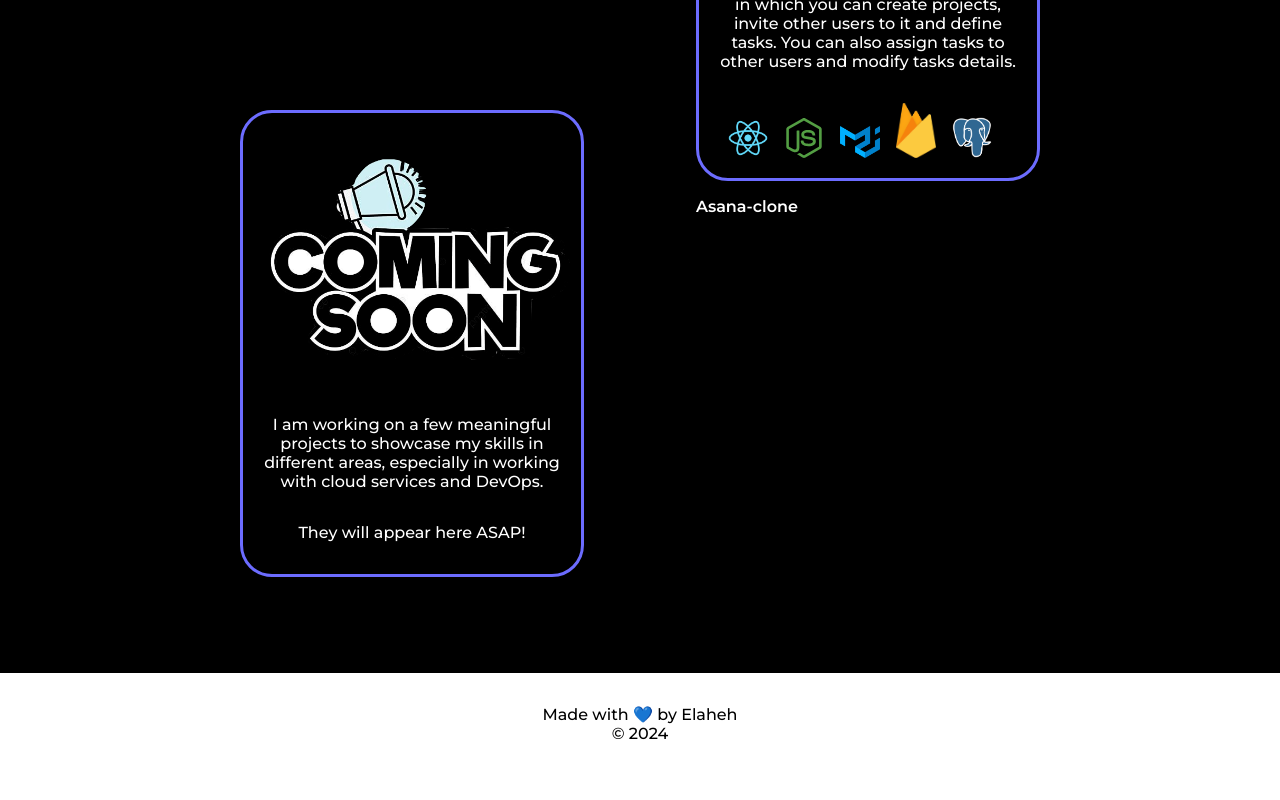
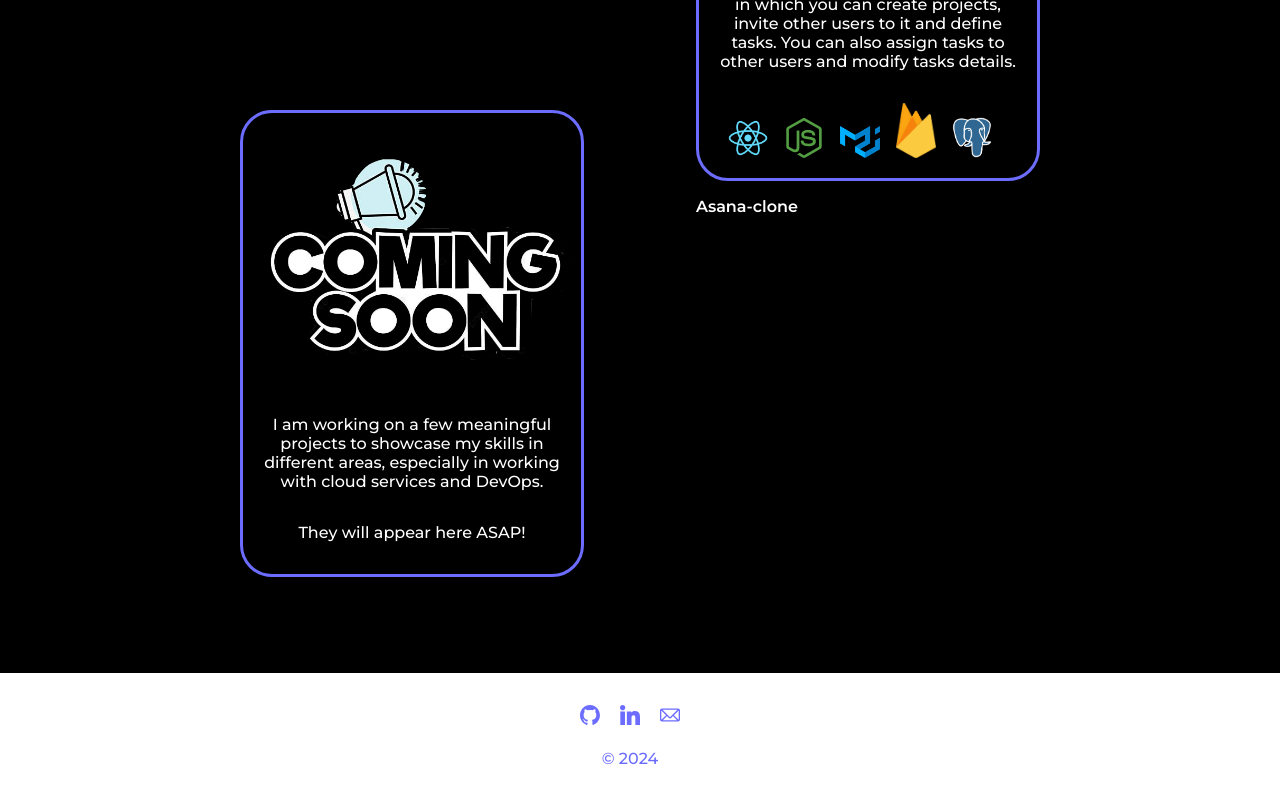
Before and after one commit to eviva2000/portfolio-24, a React (Create React App) app: page / in a window 1280 px wide. Shown: the part 1544-2344 px from the top of the page. Before the commit the page ends 2319 px from the top, so only its background shows below. Built offline with nearby package versions, Linux system fonts and the light colour scheme.

Commit message:
updated footer

```diff
--- a/src/App.css
+++ b/src/App.css
@@ -129,6 +129,9 @@ section {
   position: relative;
   box-shadow: 0 15px 50px rgba(0, 0, 0, 0.2);
   border-radius: 10px;
+  display: flex !important;
+  justify-content: center !important;
+  align-items: center !important;
 }
 
 .swiper-slide span {
@@ -155,11 +158,6 @@ section {
   color: #6c6cff;
   -webkit-background-clip: text;
   background-clip: text;
-}
-.swiper-slide {
-  display: flex !important;
-  justify-content: center !important;
-  align-items: center !important;
 }
 
 .swiper-slide:nth-child(1n) {
@@ -369,6 +367,11 @@ footer {
   margin: 2rem;
 }
 
+footer p {
+  margin: 20px 20px 0 0;
+  color: #6c6cff;
+}
+
 .csoon-desktop {
   display: none;
 }
--- a/src/App.tsx
+++ b/src/App.tsx
@@ -1,6 +1,7 @@
 import React from "react";
 import "./App.css";
 import Canvas from "./components/canvas/Canvas";
+import Channels from "./components/Channels";
 function App() {
   return (
     <div className="App">
@@ -8,21 +9,12 @@ function App() {
         <div className="brand">
           <h3>Elaheh Arjomandi</h3>
         </div>
-        <div className="channels">
-          <a href="https://github.com/eviva2000">
-            <img src="/github.svg" alt="" />
-          </a>
-          <a href="https://www.linkedin.com/in/elaheharjomandi/">
-            <img src="/linkedin.svg" alt="" />
-          </a>
-          <a href="mailto:arjomandielaheh@gmail.com">
-            <img src="/email.svg" alt="" />
-          </a>
-        </div>
+        <Channels />
       </header>
       <Canvas />
       <footer>
-        <p>Made with 💙 by Elaheh </p> <p>© 2024</p>
+        <Channels />
+        <p>© 2024</p>
       </footer>
     </div>
   );
--- /dev/null
+++ b/src/components/Channels.tsx
@@ -0,0 +1,19 @@
+import React from "react";
+
+const Channels = () => {
+  return (
+    <div className="channels">
+      <a href="https://github.com/eviva2000">
+        <img src="/github.svg" alt="" />
+      </a>
+      <a href="https://www.linkedin.com/in/elaheharjomandi/">
+        <img src="/linkedin.svg" alt="" />
+      </a>
+      <a href="mailto:arjomandielaheh@gmail.com">
+        <img src="/email.svg" alt="" />
+      </a>
+    </div>
+  );
+};
+
+export default Channels;
```
